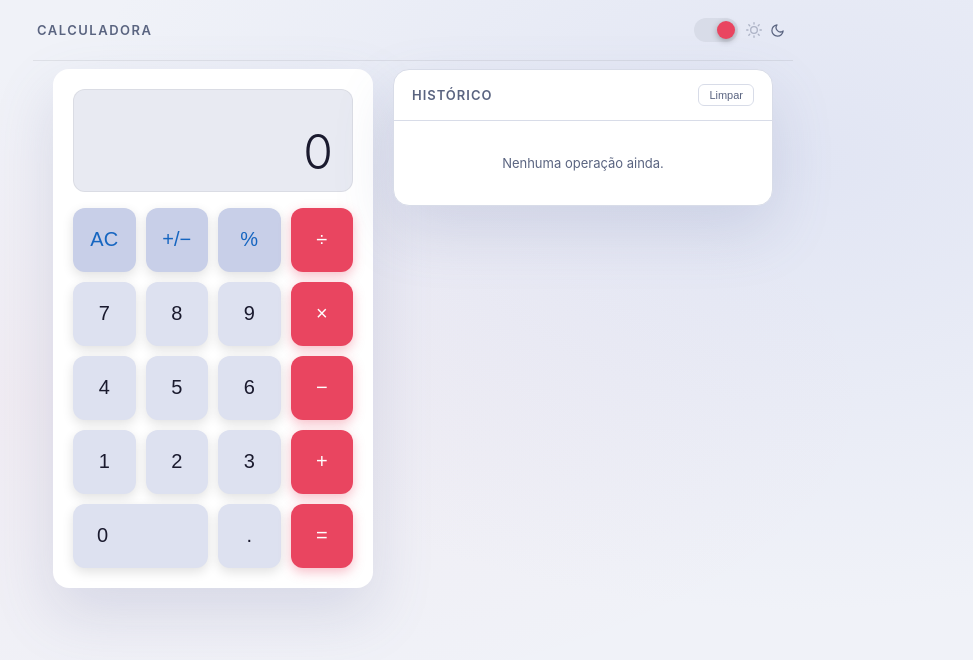
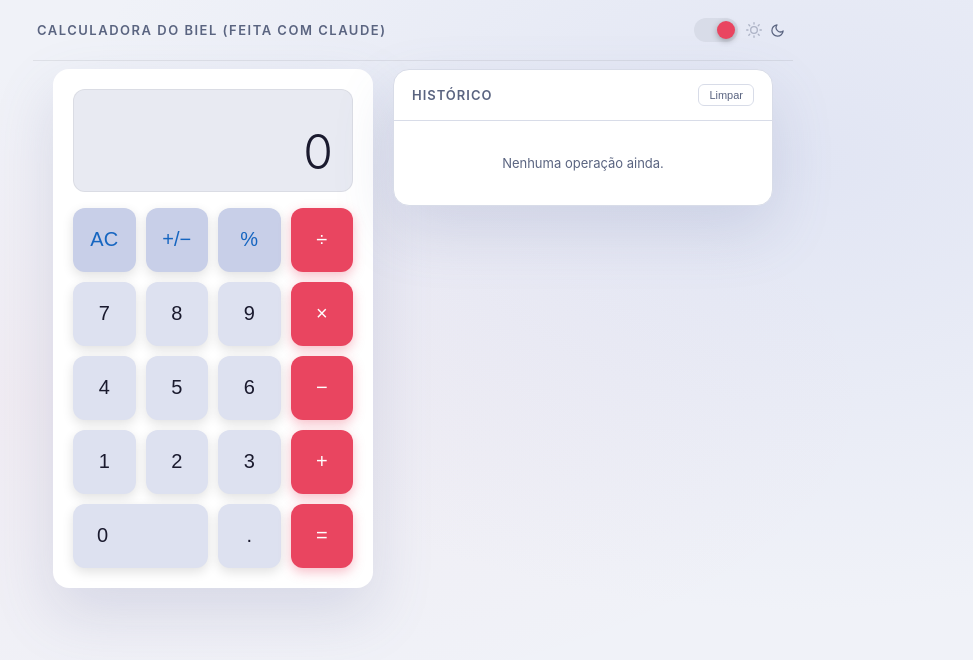
Before and after one commit to dvmlz/CalculadoraBiel, a plain HTML site: page index.html in a window 1280 px wide. Shown: the whole page, without its empty margins (227-1200 px from the left). Drawn offline with Linux system fonts and the light colour scheme.

Commit message:
Update title to "Calculadora do Biel (feita com Claude)"
Co-Authored-By: Claude Sonnet 4.6 <noreply@anthropic.com>

```diff
--- a/index.html
+++ b/index.html
@@ -3,12 +3,12 @@
 <head>
   <meta charset="UTF-8" />
   <meta name="viewport" content="width=device-width, initial-scale=1.0" />
-  <title>Calculadora</title>
+  <title>Calculadora do Biel (feita com Claude)</title>
   <link rel="stylesheet" href="style.css" />
 </head>
 <body>
   <header class="top-bar">
-    <span class="app-title">Calculadora</span>
+    <span class="app-title">Calculadora do Biel (feita com Claude)</span>
     <button class="theme-toggle" id="themeToggle" aria-label="Alternar tema">
       <span class="theme-toggle-track">
         <span class="theme-toggle-thumb"></span>
```
